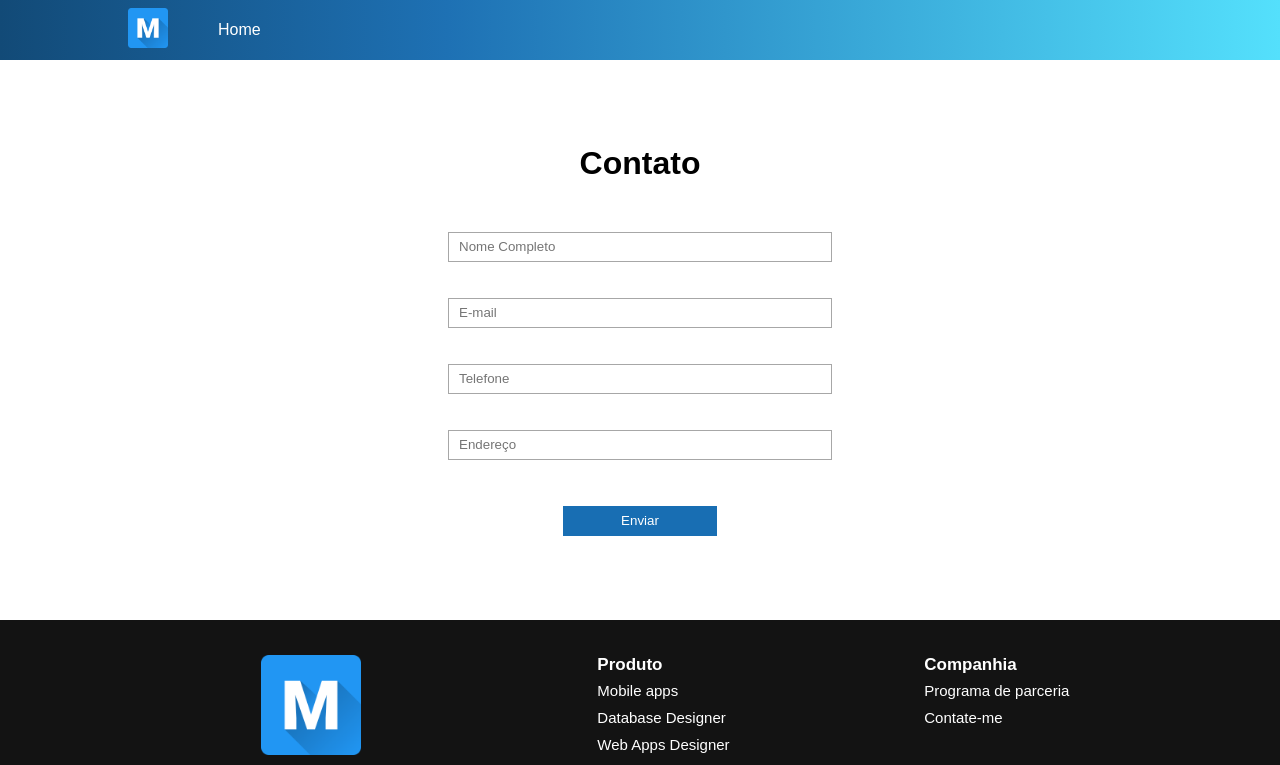
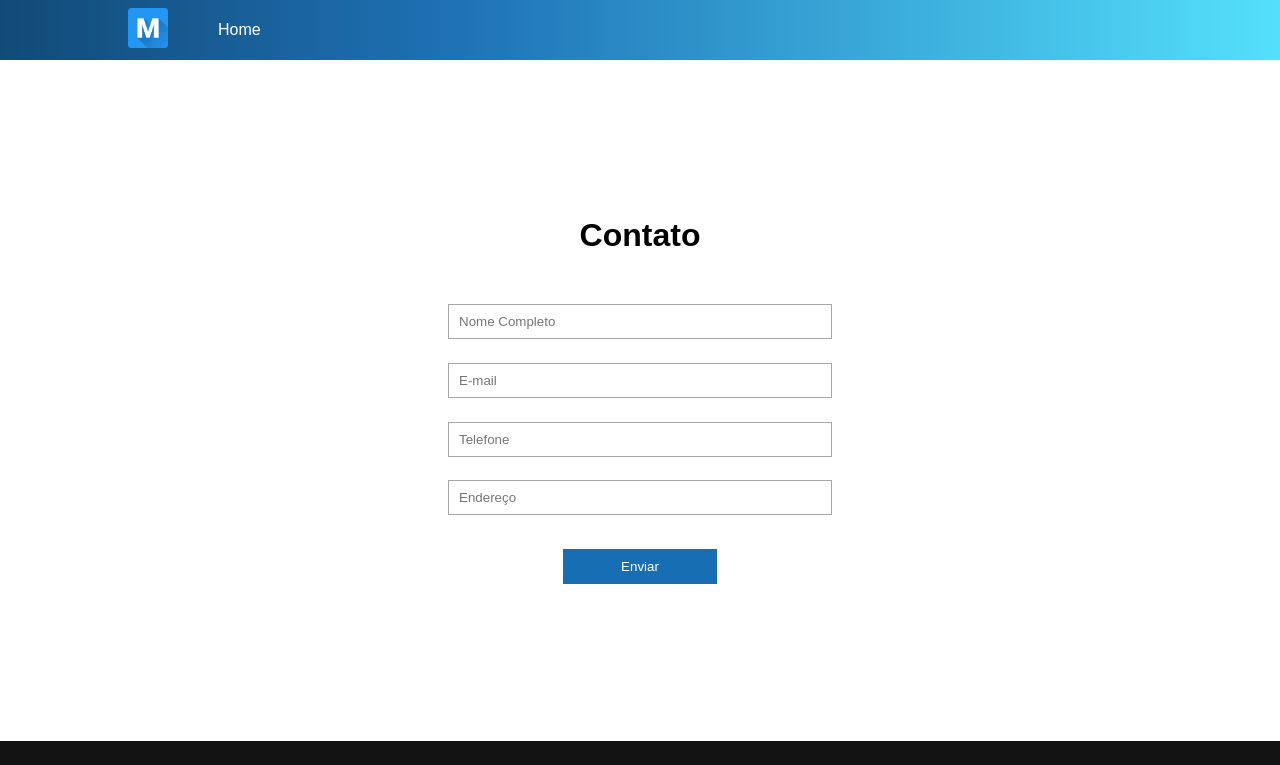
Before and after one commit to DudaRodrigues18/portfolio, a React (Vite) app: page /contato in a window 1280 px wide. Shown: the top 765 px of the page. Built offline with nearby package versions, Linux system fonts and the light colour scheme.

Commit message:
ajeitando inputs e alturas contato

```diff
--- a/package.json
+++ b/package.json
@@ -12,7 +12,7 @@
   "dependencies": {
     "react": "^18.2.0",
     "react-dom": "^18.2.0",
-    "react-router-dom": "^6.16.0",
+    "react-router-dom": "^6.17.0",
     "react-scroll": "^1.8.9"
   },
   "devDependencies": {
--- a/src/main.css
+++ b/src/main.css
@@ -6,7 +6,7 @@
 .contato-main{
   width: 100%;
   height: auto;
-  min-height: 70vh;
+  min-height: 681px;
   display: flex;
   justify-content: center;
   align-items: center;
@@ -18,12 +18,12 @@
   display: flex;
   flex-direction: column;
   width: 30vw;
-  height: 38vh;
+  height: 280px;
   justify-content: space-between;
   align-items: center;
 }
 .formContato input{
-  height: 30px;
+  height: 35px;
   width: 100%;
   padding-left: 10px;
   border: 1px solid #a7a7a7;
@@ -34,7 +34,7 @@
 }
 .formContato button{
   margin-top: 10px;
-  height: 30px;
+  height: 35px;
   width: 12vw;
   cursor: pointer;
   background-color: #186EB3;
--- a/src/main.tsx
+++ b/src/main.tsx
@@ -26,7 +26,7 @@ const router = createBrowserRouter([
         <form className='formContato'>
             <input type="text" placeholder='Nome Completo'/>
             <input type="email" placeholder='E-mail'/>
-            <input type="tel" placeholder='Telefone'/>
+            <input type="tel" placeholder='Telefone' maxLength={11}/>
             <input type="text" placeholder='Endereço'/>
             <button>Enviar</button>
         </form>
```
Also changed, not shown: 1 other file (tests, documents, lock files or other folders).
